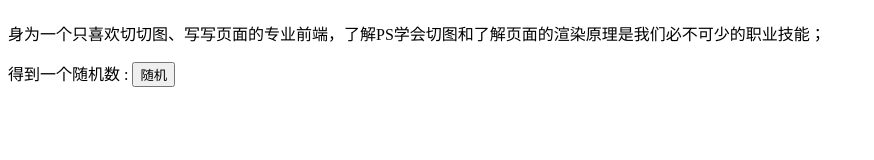
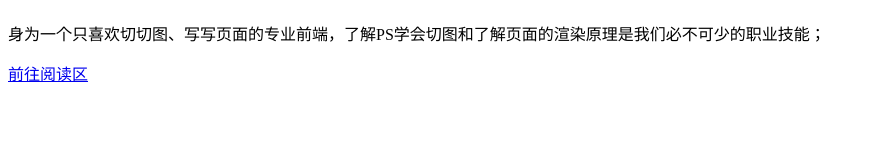
Before and after one commit to lijinbia/lijinbia.github.io, a plain HTML site: page index.html in a window 1280 px wide. Shown: the whole page, without its empty margins (0-874 px from the left). Drawn offline with Linux system fonts and the light colour scheme.

Commit message:
feat: init book link

```diff
--- a/index.html
+++ b/index.html
@@ -13,7 +13,7 @@
 <p>
 身为一个只喜欢切切图、写写页面的专业前端，了解PS学会切图和了解页面的渲染原理是我们必不可少的职业技能；
 </p>
- <p>
+ <!-- <p>
    得到一个随机数 :
    <span id="random_count"></span>
    <button id="random_btn">随机</button>
@@ -23,6 +23,10 @@
           document.getElementById('random_count').innerText = '' + Math.round(Math.random() * 1000);
       })
    </script>
+</p> -->
+
+<p>
+    <a target="_blank" href="/book/_book/index.html">前往阅读区</a>
 </p>
 </body>
 </html>
```
